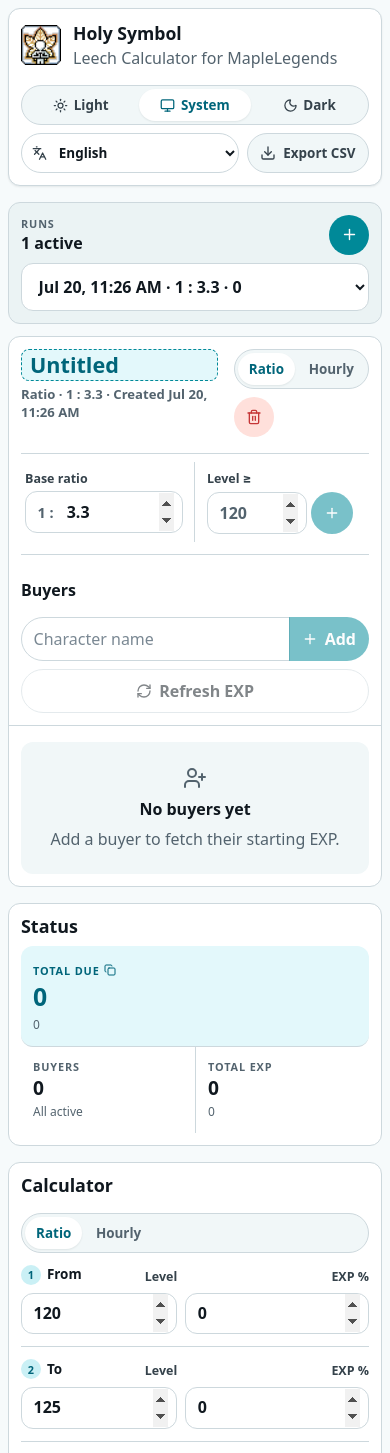
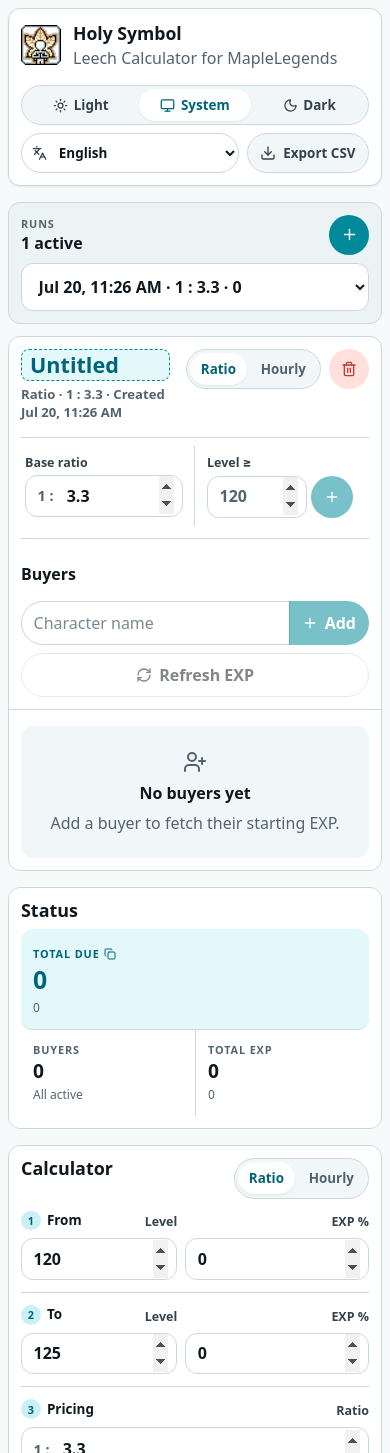
Before and after one commit to kiri-ml/holysymbol, a React (Vite) app: page / in a window 390 px wide. Shown: the top 1453 px of the page. Built offline with nearby package versions, Linux system fonts and the light colour scheme.

Commit message:
style: preserve compact calculator and instance header layouts

```diff
--- a/src/App.tsx
+++ b/src/App.tsx
@@ -1286,7 +1286,7 @@ function LeechInstanceCard({
               : t('billing.hourlyModeSummary', { label: billingLabel(instance.billing, t) })} · {t('run.created', { date: formatLocalDateTime(instance.createdAt) })}
           </p>
         </div>
-        <div className="button-row wrap">
+        <div className="button-row">
           <div className="segmented-control" role="group" aria-label={t('billing.type')}>
             <button type="button" className={instance.billing.type === 'ratio' ? 'active' : ''} onClick={() => setBillingType('ratio')}>{t('billing.ratio')}</button>
             <button type="button" className={instance.billing.type === 'hourly' ? 'active' : ''} onClick={() => setBillingType('hourly')}>{t('billing.hourly')}</button>
--- a/src/styles/app.css
+++ b/src/styles/app.css
@@ -1896,7 +1896,7 @@ input.ratio-tier-control::placeholder {
   }
 
   .app-topbar,
-  .panel-heading {
+  .panel:not(.estimate-panel) .panel-heading {
     align-items: stretch;
     flex-direction: column;
   }
```
